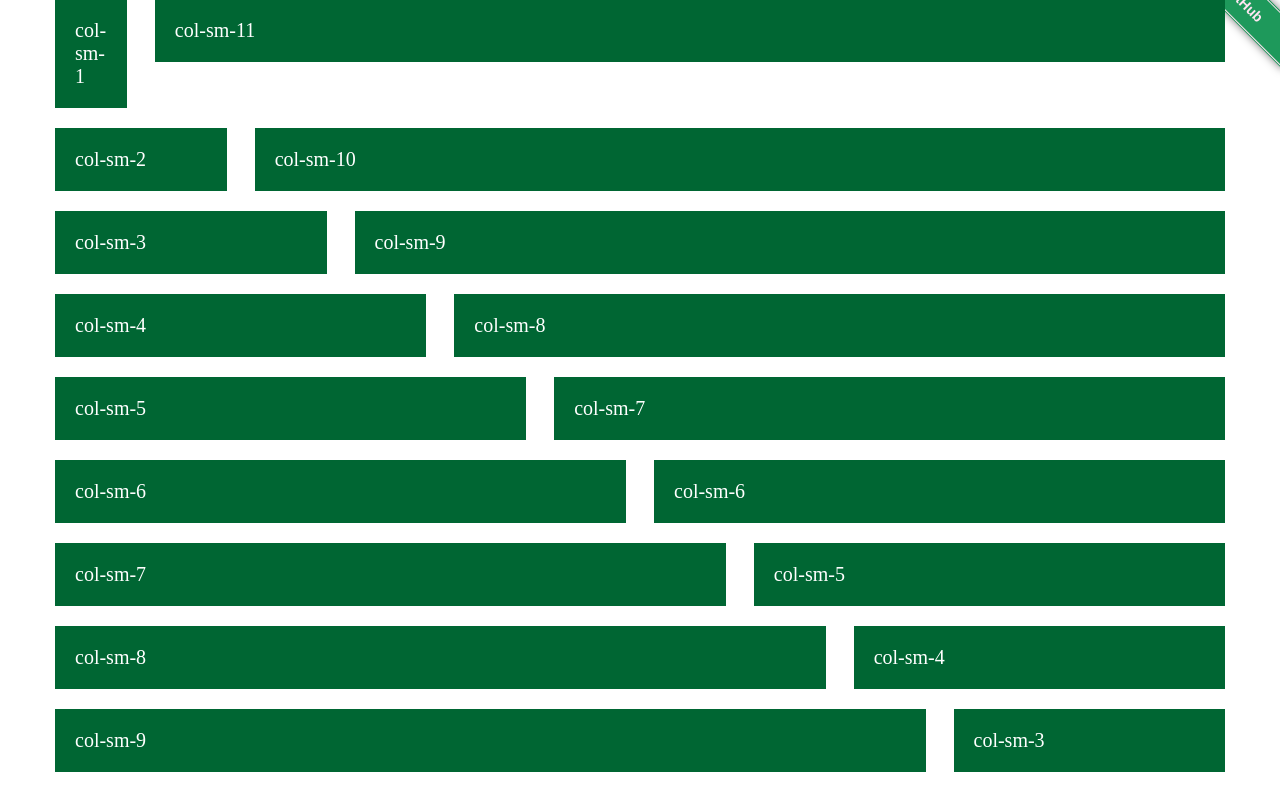
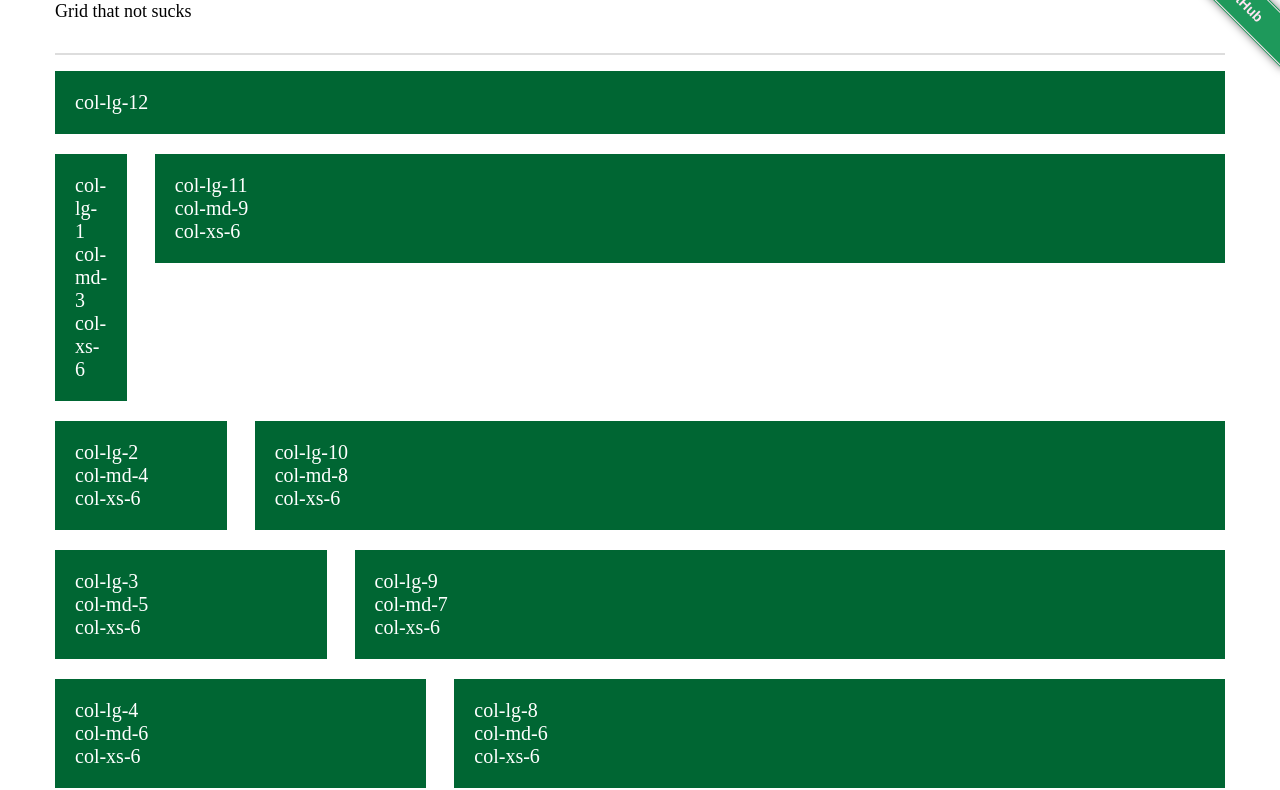
Before and after one commit to TrySound/patch-layout, a website: page index.html in a window 1280 px wide. Shown: the part 84-874 px from the top of the page. Drawn offline with nearby package versions, Linux system fonts and the light colour scheme.

Commit message:
Updated demo

```diff
--- a/index.html
+++ b/index.html
@@ -59,6 +59,34 @@
 	margin-bottom: 20px;
 }
 
+h1 {
+	font-weight: normal;
+	margin: .5em 0;
+}
+
+.lead {
+	font-size: 1.125em;
+	margin: 0 0 .5em;
+}
+
+hr {
+	border: 1px solid #ddd;
+	margin: 1rem 0;
+}
+
+a {
+	color: #337ab7;
+	text-decoration: none;
+}
+
+.page-header {
+	margin: 2em 0;
+}
+
+.page-footer {
+	text-align: center;
+}
+
 	</style>
 
 </head>
@@ -71,80 +99,93 @@
 	</div>
 
 	<div class="container">
+		<header class="page-header">
+			<h1>Patch Layout</h1>
+			<p class="lead">Grid that not sucks</p>
+		</header>
+
+		<hr>
+
 		<div class="row">
-			<div class="col-sm-12">
-				<div class="panel">col-sm-12</div>
+			<div class="col-lg-12">
+				<div class="panel">col-lg-12</div>
 			</div>
-			<div class="col-sm-1">
-				<div class="panel">col-sm-1</div>
+			<div class="col-lg-1 col-md-3 col-xs-6">
+				<div class="panel">col-lg-1 <br> col-md-3 <br> col-xs-6</div>
 			</div>
-			<div class="col-sm-11">
-				<div class="panel">col-sm-11</div>
+			<div class="col-lg-11 col-md-9 col-xs-6">
+				<div class="panel">col-lg-11 <br> col-md-9 <br> col-xs-6</div>
 			</div>
-			<div class="col-sm-2">
-				<div class="panel">col-sm-2</div>
+			<div class="col-lg-2 col-md-4 col-xs-6">
+				<div class="panel">col-lg-2 <br> col-md-4 <br> col-xs-6</div>
 			</div>
-			<div class="col-sm-10">
-				<div class="panel">col-sm-10</div>
+			<div class="col-lg-10 col-md-8 col-xs-6">
+				<div class="panel">col-lg-10 <br> col-md-8 <br> col-xs-6</div>
 			</div>
-			<div class="col-sm-3">
-				<div class="panel">col-sm-3</div>
+			<div class="col-lg-3 col-md-5 col-xs-6">
+				<div class="panel">col-lg-3 <br> col-md-5 <br> col-xs-6</div>
 			</div>
-			<div class="col-sm-9">
-				<div class="panel">col-sm-9</div>
+			<div class="col-lg-9 col-md-7 col-xs-6">
+				<div class="panel">col-lg-9 <br> col-md-7 <br> col-xs-6</div>
 			</div>
-			<div class="col-sm-4">
-				<div class="panel">col-sm-4</div>
+			<div class="col-lg-4 col-md-6 col-xs-6">
+				<div class="panel">col-lg-4 <br> col-md-6 <br> col-xs-6</div>
 			</div>
-			<div class="col-sm-8">
-				<div class="panel">col-sm-8</div>
+			<div class="col-lg-8 col-md-6 col-xs-6">
+				<div class="panel">col-lg-8 <br> col-md-6 <br> col-xs-6</div>
 			</div>
-			<div class="col-sm-5">
-				<div class="panel">col-sm-5</div>
+			<div class="col-lg-5 col-md-7 col-xs-6">
+				<div class="panel">col-lg-5 <br> col-md-7 <br> col-xs-6</div>
 			</div>
-			<div class="col-sm-7">
-				<div class="panel">col-sm-7</div>
+			<div class="col-lg-7 col-md-5 col-xs-6">
+				<div class="panel">col-lg-7 <br> col-md-5 <br> col-xs-6</div>
 			</div>
-			<div class="col-sm-6">
-				<div class="panel">col-sm-6</div>
+			<div class="col-lg-6 col-md-8 col-xs-6">
+				<div class="panel">col-lg-6 <br> col-md-8 <br> col-xs-6</div>
 			</div>
-			<div class="col-sm-6">
-				<div class="panel">col-sm-6</div>
+			<div class="col-lg-6 col-md-4 col-xs-6">
+				<div class="panel">col-lg-6 <br> col-md-4 <br> col-xs-6</div>
 			</div>
-			<div class="col-sm-7">
-				<div class="panel">col-sm-7</div>
+			<div class="col-lg-7 col-md-9 col-xs-6">
+				<div class="panel">col-lg-7 <br> col-md-9 <br> col-xs-6</div>
 			</div>
-			<div class="col-sm-5">
-				<div class="panel">col-sm-5</div>
+			<div class="col-lg-5 col-md-3 col-xs-6">
+				<div class="panel">col-lg-5 <br> col-md-3 <br> col-xs-6</div>
 			</div>
-			<div class="col-sm-8">
-				<div class="panel">col-sm-8</div>
+			<div class="col-lg-8 col-md-8 col-xs-6">
+				<div class="panel">col-lg-8 <br> col-md-8 <br> col-xs-6</div>
 			</div>
-			<div class="col-sm-4">
-				<div class="panel">col-sm-4</div>
+			<div class="col-lg-4 col-md-4 col-xs-6">
+				<div class="panel">col-lg-4 <br> col-md-4 <br> col-xs-6</div>
 			</div>
-			<div class="col-sm-9">
-				<div class="panel">col-sm-9</div>
+			<div class="col-lg-9 col-md-7 col-xs-6">
+				<div class="panel">col-lg-9 <br> col-md-7 <br> col-xs-6</div>
 			</div>
-			<div class="col-sm-3">
-				<div class="panel">col-sm-3</div>
+			<div class="col-lg-3 col-md-5 col-xs-6">
+				<div class="panel">col-lg-3 <br> col-md-5 <br> col-xs-6</div>
 			</div>
-			<div class="col-sm-10">
-				<div class="panel">col-sm-10</div>
+			<div class="col-lg-8 col-md-6 col-xs-6">
+				<div class="panel">col-lg-8 <br> col-md-6 <br> col-xs-6</div>
 			</div>
-			<div class="col-sm-2">
-				<div class="panel">col-sm-2</div>
+			<div class="col-lg-4 col-md-6 col-xs-6">
+				<div class="panel">col-lg-4 <br> col-md-6 <br> col-xs-6</div>
 			</div>
-			<div class="col-sm-11">
-				<div class="panel">col-sm-11</div>
+			<div class="col-lg-7 col-md-5 col-xs-6">
+				<div class="panel">col-lg-7 <br> col-md-5 <br> col-xs-6</div>
 			</div>
-			<div class="col-sm-1">
-				<div class="panel">col-sm-1</div>
+			<div class="col-lg-5 col-md-7 col-xs-6">
+				<div class="panel">col-lg-5 <br> col-md-7 <br> col-xs-6</div>
 			</div>
-			<div class="col-sm-12">
-				<div class="panel">col-sm-12</div>
+			<div class="col-lg-12">
+				<div class="panel">col-lg-12</div>
 			</div>
 		</div>
+
+		<hr>
+
+		<footer class="page-footer">
+			<small>&copy; 2015 by <a href="https://github.com/trysound">TrySound</a></small>
+		</footer>
 	</div>
 
 </div>
--- a/package.json
+++ b/package.json
@@ -1,6 +1,6 @@
 {
   "name": "patch-layout",
-  "version": "0.0.1",
+  "version": "0.0.2",
   "description": "Bootstrap like Layout System",
   "main": "gulpfile.js",
   "scripts": {
```
Also changed, not shown: dist/patch-layout.css, dist/patch-layout.min.css.
